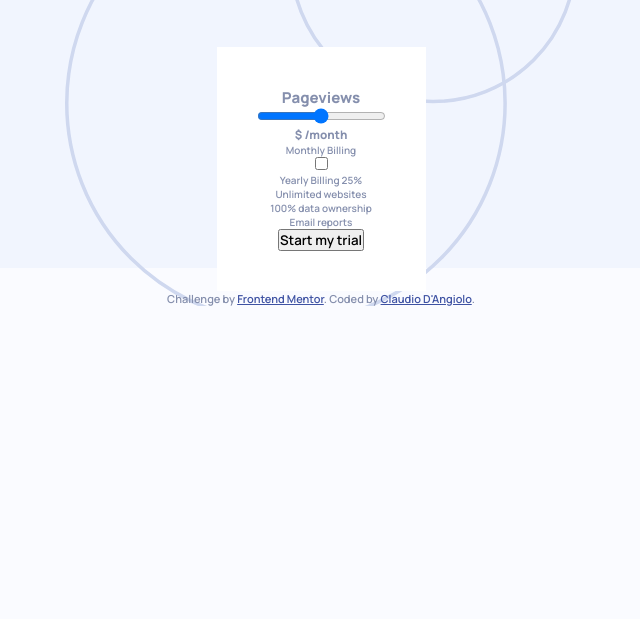
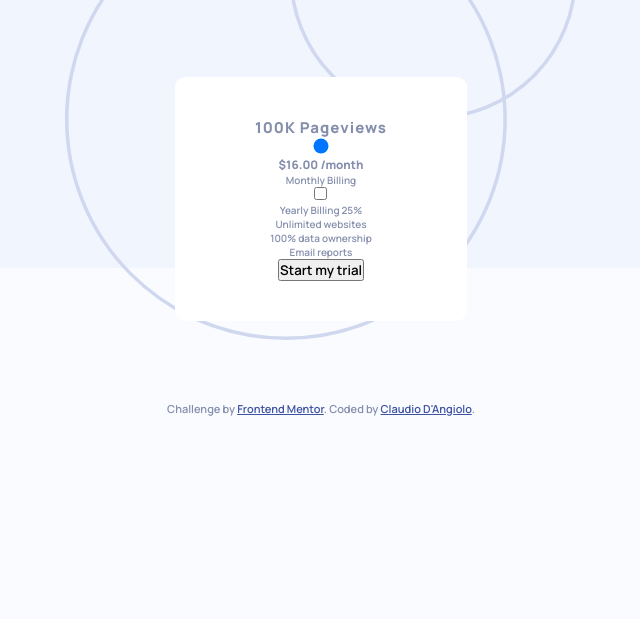
Before and after one commit to Clau4774/interactive-princing-practice, a plain HTML site: page index.html in a window 1280 px wide. Shown: the part 181-800 px from the top of the page, without its empty margins (319-959 px from the left). Drawn offline with Linux system fonts and the light colour scheme.

Commit message:
Working on the form and slider appearance

```diff
--- a/index.html
+++ b/index.html
@@ -23,10 +23,10 @@
       <p>Sign-up for our 30-day trial. No credit card required.</p>
     </div>
     <form class="form-component" name="form">
-      <h2 class="form-component__h2">Pageviews</h2>
+      <h2 class="form-component__h2-views"><span>100K</span> Pageviews</h2>
       <input type="range" class="form-component__input-slider" min="0" max="4">
       <div class="form-component__selected-price">
-        <h3 class="form-component__h3"><span class="form-component__span">$ </span>/month</h3>
+        <h3 class="form-component__h3"><span class="form-component__span">$16.00 </span>/month</h3>
       </div>
       <div>
         <p>Monthly Billing</p>
--- a/styles/style.css
+++ b/styles/style.css
@@ -37,9 +37,7 @@ body {
     flex-direction:column;
     justify-content: center;
     text-align:center;
-    align-items:center;
-    background: url(../images/pattern-circles.svg) no-repeat 50% 15%/40% ;
-
+    background: url(../images/pattern-circles.svg) no-repeat 50% 15%/40%;
     min-width:37.5rem;
     margin:auto;
 }
@@ -56,18 +54,32 @@ body {
 
 .header p {
     font-size:1.5rem;
-    padding: 0 8rem;
-    line-height: 3rem
+    padding:0 5.5em;
+    line-height: 3rem;
 }
 
 /*Component*/
 
 .form-component {
     background: #fff;
-    margin-top: 5em;
-    padding: 4em;
+    margin:8rem auto;
+    padding:4em 8em;
+    border-radius:4%;
 }
 
-.form-component__h2{
+/*Component header text*/
+
+.form-component__h2-views {
     font-weight: var(--fw-800);
+    letter-spacing: .1rem;
+
 }
+
+/*Range slider*/
+
+.form-component__input-slider {
+    -webkit-appearance: none;
+    width: 100%;
+    background:transparent;
+
+}
```
